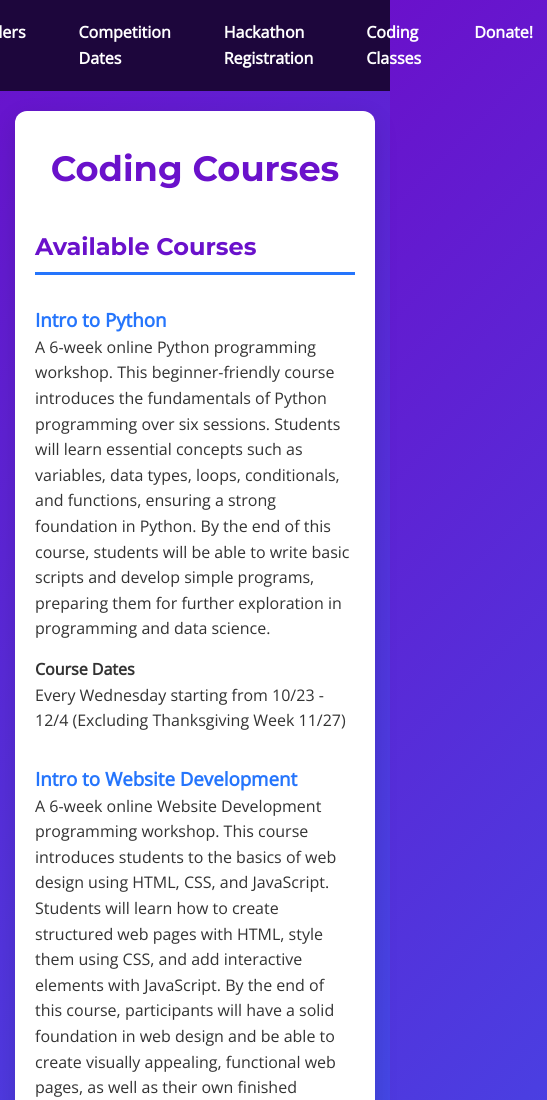
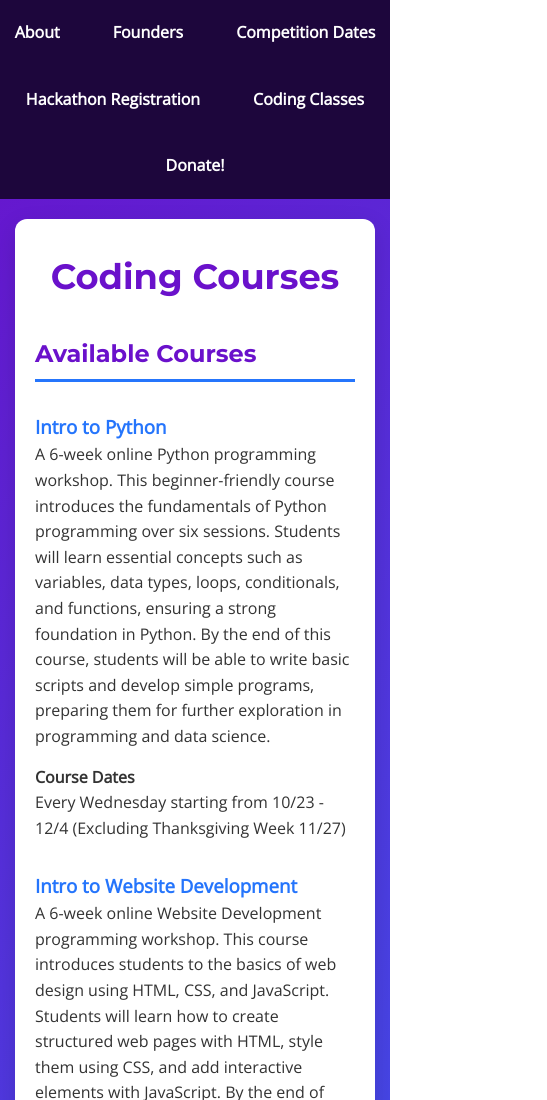
Before and after one commit to riya-235/NextUp, a plain HTML site: page class.html in a window 390 px wide. Shown: the top 1100 px of the page, 547 px wide, since content can reach past the window. Drawn offline with nearby package versions, Linux system fonts and the light colour scheme.

Commit message:
fixing navbar on mobile

```diff
--- a/class.html
+++ b/class.html
@@ -33,6 +33,7 @@
             background: #1d063c;
             display: flex;
             justify-content: center;
+            flex-wrap: wrap;
             gap: 25px;
             padding: 12px 0;
             z-index: 100;
```
Also changed, not shown: competitiondates.html (+1 -0 lines), donate.html (+1 -0 lines), founders.html (+1 -0 lines), index.html (+1 -0 lines), registration.html (+1 -0 lines).
